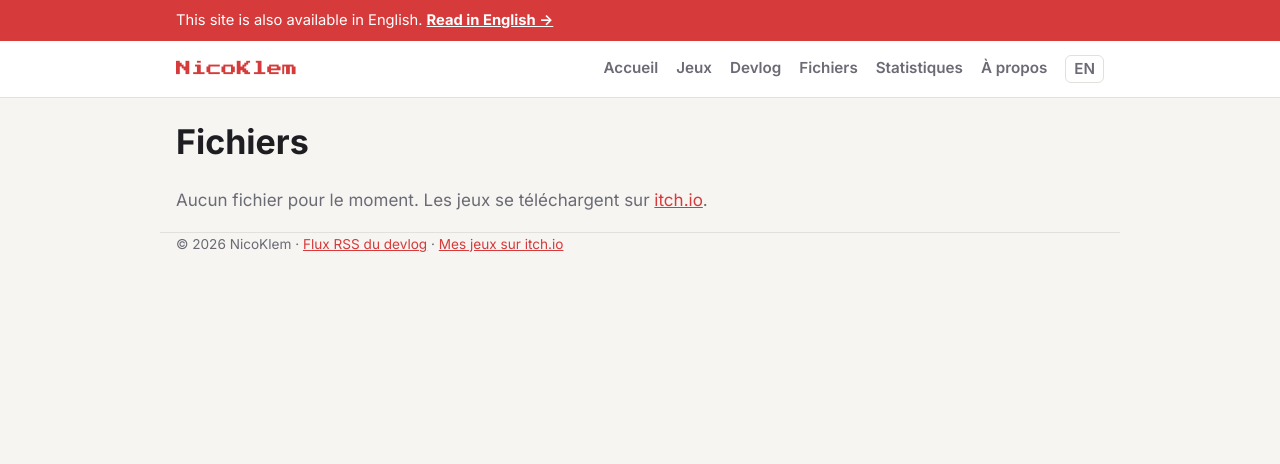
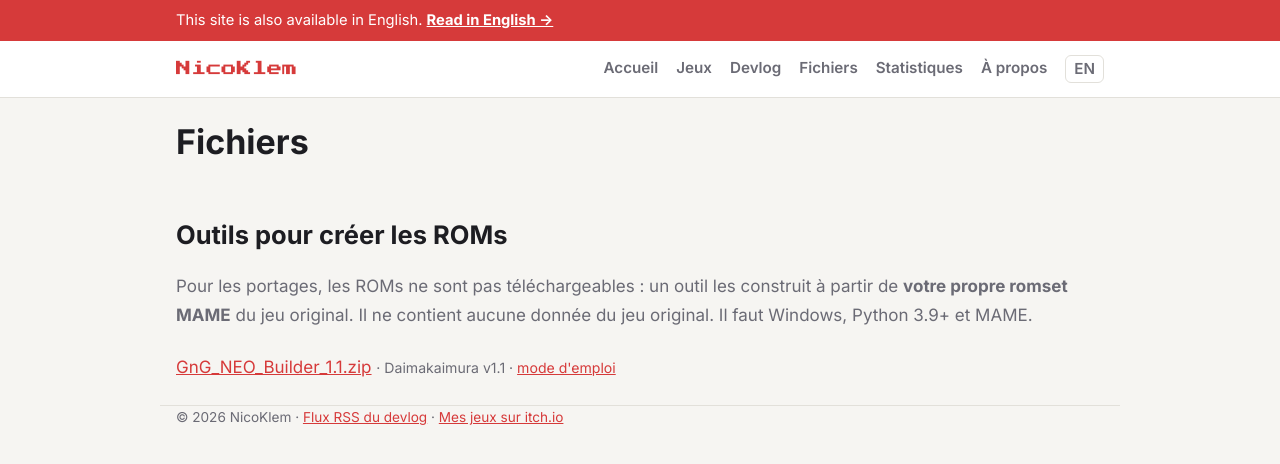
Before and after one commit to Kanjinan/kanjinan.github.io, a Jekyll site: the page built from fichiers/index.html, in a window 1280 px wide. Shown: the top 464 px of the page. Built offline with Jekyll 4.4.1, drawn with Linux system fonts in a browser that asks for light colours.

Commit message:
Daimakaimura : retrait de la section Discord ; page Fichiers : outils de création des ROMs

```diff
--- a/_jeux/daimakaimura-neo-geo.html
+++ b/_jeux/daimakaimura-neo-geo.html
@@ -5,7 +5,6 @@ title: "Daimakaimura"
 plateforme: "Neo Geo"
 genre: "Action"
 statut: En développement
-testeurs: true
 outil: /fichiers/daimakaimura/GnG_NEO_Builder_1.1.zip
 outil_version: "1.1"
 ordre: 3
--- a/_jeux/en/daimakaimura-neo-geo.html
+++ b/_jeux/en/daimakaimura-neo-geo.html
@@ -5,7 +5,6 @@ title: "Daimakaimura"
 plateforme: "Neo Geo"
 genre: "Action"
 statut: In development
-testeurs: true
 outil: /fichiers/daimakaimura/GnG_NEO_Builder_1.1.zip
 outil_version: "1.1"
 ordre: 3
--- a/fichiers/index.html
+++ b/fichiers/index.html
@@ -4,13 +4,24 @@ title: Fichiers
 ref: files
 ---
 <h1>Fichiers</h1>
-{% assign fichiers = site.static_files | where_exp: "f", "f.path contains '/fichiers/'" %}
-{% if fichiers.size > 0 %}
+
+{% assign outils = site.jeux | where: "lang", page.lang | where_exp: "j", "j.outil" %}
+{% if outils.size > 0 %}
+<h2>Outils pour créer les ROMs</h2>
+<p class="intro">Pour les portages, les ROMs ne sont pas téléchargeables : un outil les construit à partir de <strong>votre propre romset MAME</strong> du jeu original. Il ne contient aucune donnée du jeu original. Il faut Windows, Python 3.9+ et MAME.</p>
 <ul class="files">
-{% for f in fichiers %}
-  <li><a href="{{ f.path | relative_url }}" download>{{ f.name }}</a> <span class="meta">{{ f.modified_time | date: '%d/%m/%Y' }}</span></li>
+{% for j in outils %}
+  <li><a href="{{ j.outil | relative_url }}" download>{{ j.outil | split: "/" | last }}</a> <span class="meta">· {{ j.titre }} v{{ j.outil_version }} · <a href="{{ j.url | relative_url }}">mode d'emploi</a></span></li>
 {% endfor %}
 </ul>
-{% else %}
-<p class="intro">Aucun fichier pour le moment. Les jeux se téléchargent sur <a href="{{ site.itch }}">itch.io</a>.</p>
 {% endif %}
+
+{% assign chemins_outils = outils | map: "outil" | join: "|" | append: "|" %}
+{% capture autres %}{% for f in site.static_files %}{% if f.path contains '/fichiers/' %}{% assign cle = f.path | append: "|" %}{% unless chemins_outils contains cle %}
+  <li><a href="{{ f.path | relative_url }}" download>{{ f.name }}</a> <span class="meta">{{ f.modified_time | date: '%d/%m/%Y' }}</span></li>{% endunless %}{% endif %}{% endfor %}{% endcapture %}
+{% assign autres_net = autres | strip %}
+{% if autres_net != "" %}
+<h2>Autres fichiers</h2>
+<ul class="files">{{ autres }}
+</ul>
+{% endif %}
```
Also changed, not shown: en/files/index.html (+17 -6 lines).
